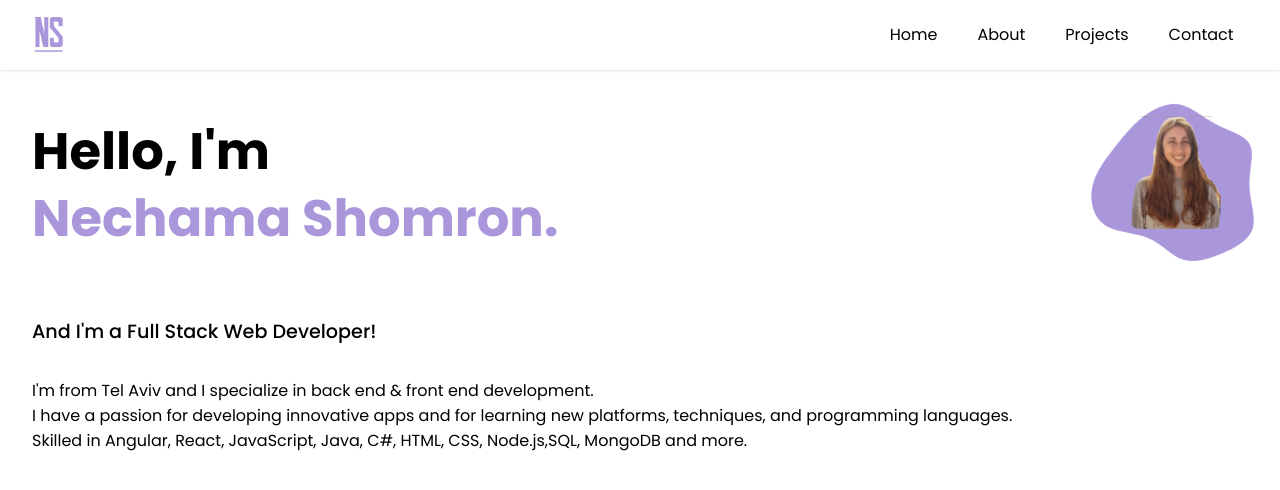
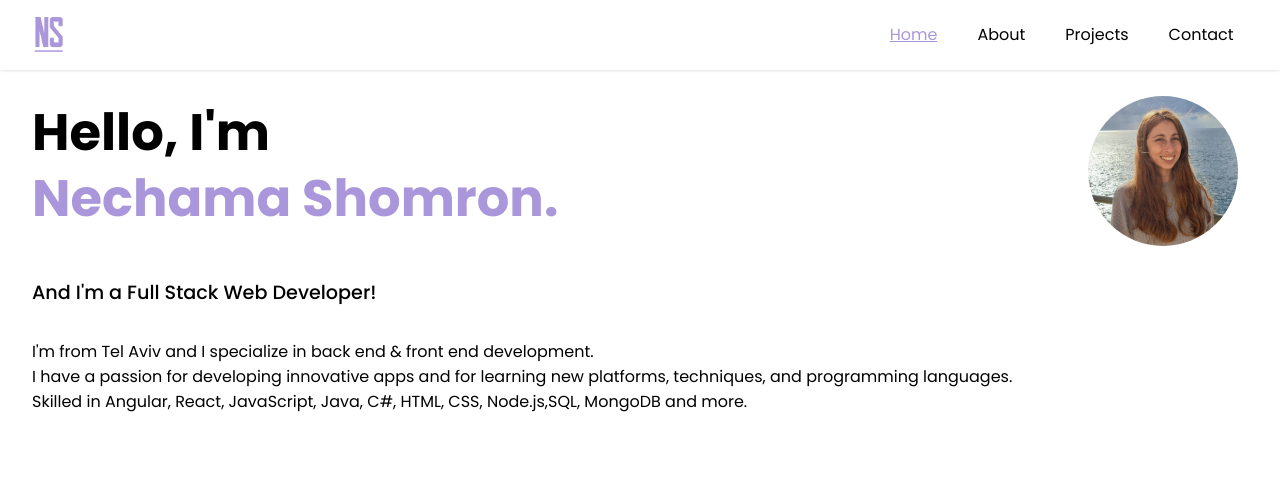
Before and after one commit to NechamaShomron/portfolio, a Next.js app: page / in a window 1280 px wide. Shown: the top 490 px of the page. Built offline with nearby package versions, Linux system fonts and the light colour scheme.

Commit message:
small fixes to navigation and home page

```diff
--- a/components/Header/Header.jsx
+++ b/components/Header/Header.jsx
@@ -1,9 +1,12 @@
 import React, { useState } from 'react';
 import Image from 'next/image';
+import { useRouter } from 'next/router';
 import styles from './Header.module.css';
 
 export default function Header() {
   const [showMobile, setShowMobile] = useState(false);
+  const router = useRouter();
+
   const logoImage = '/logo.PNG';
   function toggleMobileView() {
     setShowMobile(!showMobile);
@@ -18,16 +21,16 @@ export default function Header() {
         <Image className={styles.logo_image} role="presentation" loader={() => logoImage} src={logoImage} alt="logo" width={40} height={40} unoptimized priority />
         <ul className={showMobile ? `${styles.navbar_menu} ${styles.active}` : styles.navbar_menu}>
           <li className={styles.navbar_item} role="presentation" onClick={toggleMobileView}>
-            <a href="/" className={styles.navbar_link}>Home</a>
+            <a href="/" className={router.pathname === '/' ? `${styles.navbar_link} ${styles.active_link}` : styles.navbar_link}>Home</a>
           </li>
           <li className={styles.navbar_item} role="presentation" onClick={toggleMobileView}>
-            <a href="/about" className={styles.navbar_link}>About</a>
+            <a href="/about" className={router.pathname === 'about' ? `${styles.navbar_link} ${styles.active_link}` : styles.navbar_link}>About</a>
           </li>
           <li className={styles.navbar_item} role="presentation" onClick={toggleMobileView}>
-            <a href="/projects" className={styles.navbar_link}>Projects</a>
+            <a href="/projects" className={router.pathname === '/projects' ? `${styles.navbar_link} ${styles.active_link}` : styles.navbar_link}>Projects</a>
           </li>
           <li className={styles.navbar_item} role="presentation" onClick={toggleMobileView}>
-            <a href="/contact" className={styles.navbar_link}>Contact</a>
+            <a href="/contact" className={router.pathname === '/contact' ? `${styles.navbar_link} ${styles.active_link}` : styles.navbar_link}>Contact</a>
           </li>
         </ul>
         <div
--- a/components/Header/Header.module.css
+++ b/components/Header/Header.module.css
@@ -76,9 +76,9 @@
 }
 
 .navbar_link:hover,
-.navbar_link:active {
+.active_link {
     color: var(--lightPurple);
-    font-weight: 400;
+    text-decoration: underline;
 }
 
 @media only screen and (min-width: 768px) {
@@ -127,5 +127,9 @@
         color: black;
         text-decoration: none;
     }
+    .active_link {
+        color: var(--lightPurple);
+        text-decoration: underline;
+    }
 
 }
--- a/src/pages/index.jsx
+++ b/src/pages/index.jsx
@@ -31,7 +31,7 @@ export default function Home() {
             Hello, I&apos;m
             <span className={styles.name}> Nechama Shomron.</span>
           </div>
-          <Image width={200} height={200} src={myImagePath} role="presentation" loader={() => myImagePath} alt="My Image" className={styles.my_image} unoptimized priority />
+          <Image width={170} height={150} src={myImagePath} role="presentation" loader={() => myImagePath} alt="My Image" className={styles.my_image} unoptimized priority />
         </div>
         <div className={styles.profession}>And I&apos;m a Full Stack Web Developer!</div>
         <div className={styles.introduction}>
--- a/src/styles/Home.module.css
+++ b/src/styles/Home.module.css
@@ -17,6 +17,9 @@
   padding-top: 1rem;
   width: min-content;
 }
+.my_image{
+  margin-left: 1rem;
+}
 .title{
   width: min-content;
   display: flex;
@@ -31,11 +34,11 @@
 .profession{
   margin-top: 1rem;
   margin-bottom: 1rem;
-  font-size: 1.6rem;
+  font-size: 1.4rem;
   font-weight: 500;
 }
 .introduction{
-  font-size: 1.2rem;
+  font-size: 1rem;
 }
 
 @media only screen and (min-width: 600px) {
@@ -48,10 +51,11 @@
     margin-bottom:1rem;
   }
   .my_image{
-    margin-right: 2rem;
+    margin-top: 0.7rem;
+    margin-right: 4rem;
   }
   .title{
-    font-size: 3rem;
+    font-size: 2.5rem;
     width: 35rem;
   }
   .profession{
@@ -73,7 +77,7 @@
     width: 100vw;
   }
   .my_image{
-    margin-right: 2rem;
+    margin-left: 2rem;
   }
   .title{
     font-size: 3.2rem;
```
Also changed, not shown: public/my_image.svg.
